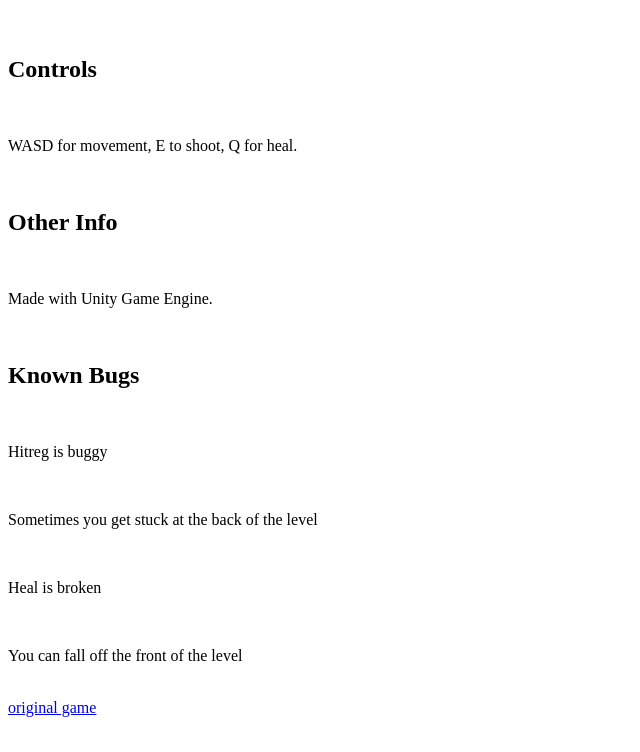
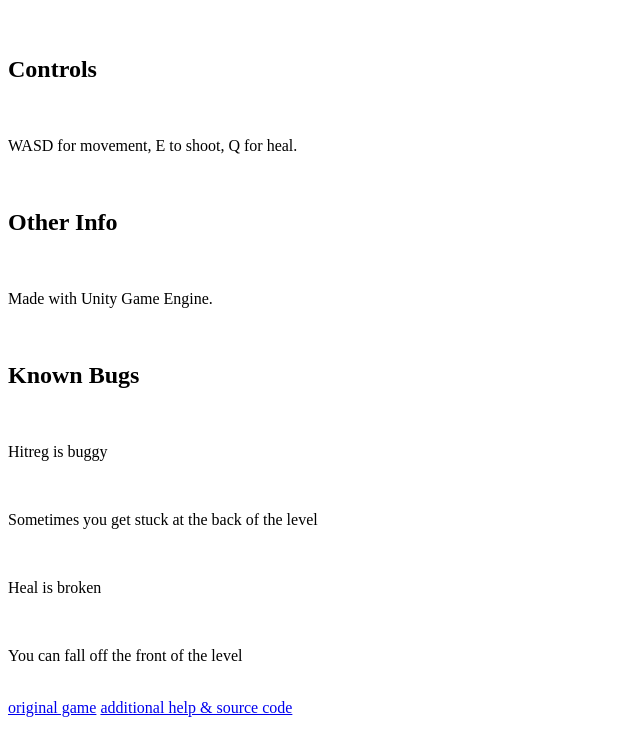
Before and after one commit to mcpengnetwork/electricboogaloo, a plain HTML site: page help/index.html in a window 1280 px wide. Shown: the part 48-800 px from the top of the page, without its empty margins (0-640 px from the left). Drawn offline with Linux system fonts and the light colour scheme.

Commit message:
Update index.html

```diff
--- a/help/index.html
+++ b/help/index.html
@@ -19,3 +19,4 @@
 <p>You can fall off the front of the level</p>
 <br>
 <a href="https://dumdump.github.io/mcpengsport">original game</a>
+<a href="https://mcpengnetwork.github.io/mcpeng2electricboogaloo">additional help & source code</a>
```
